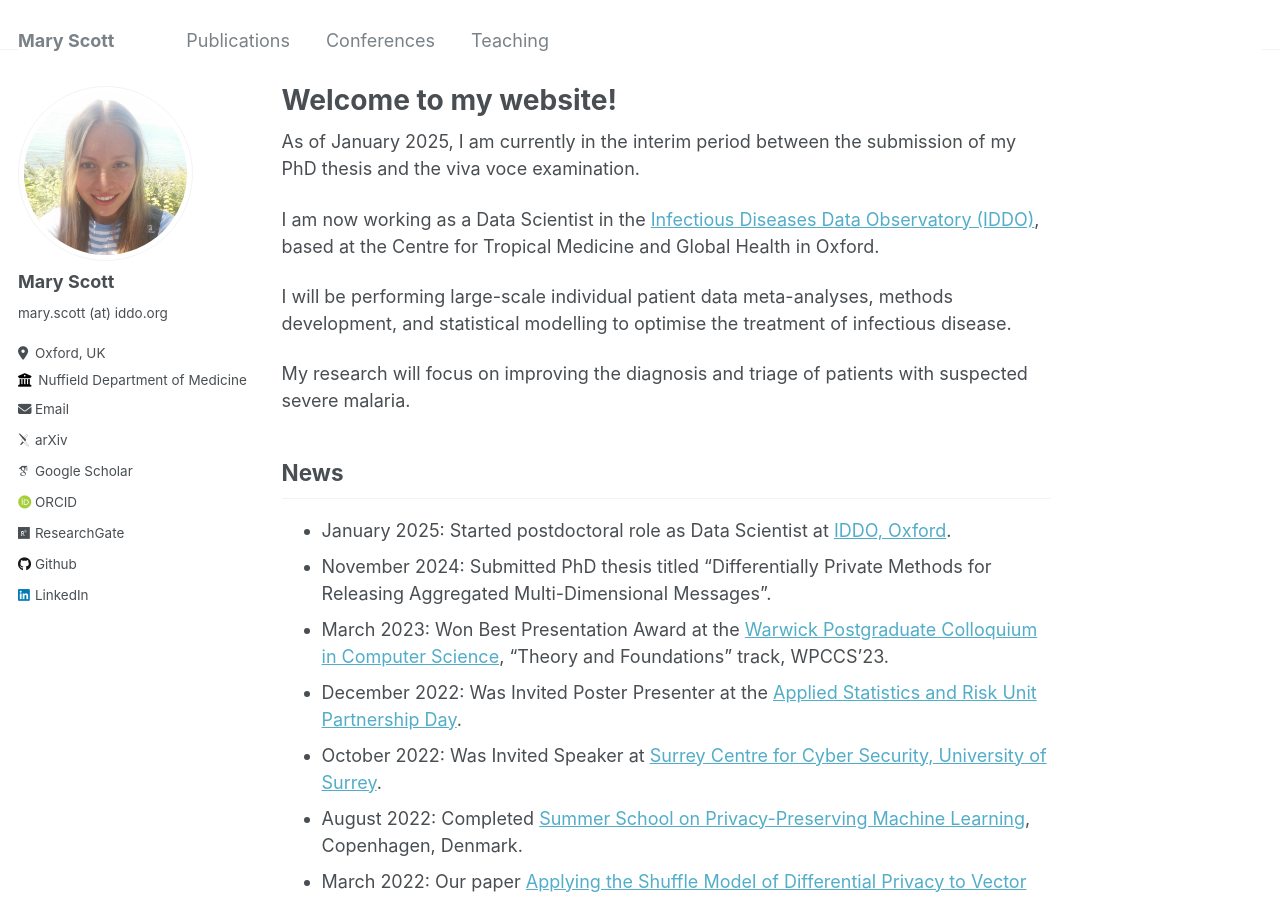
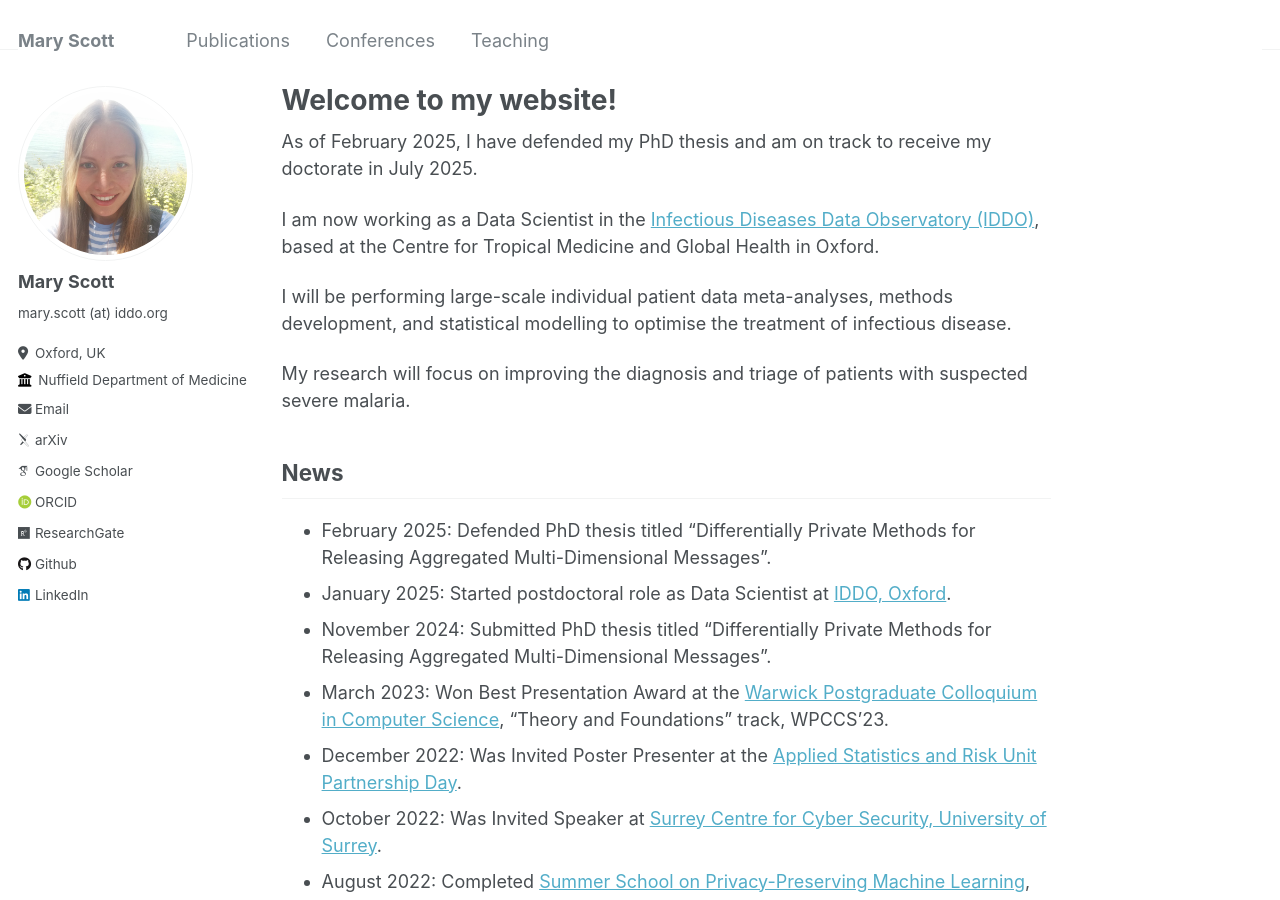
Before and after one commit to mary-python/mary-python.github.io, a Jekyll site: the page built from _pages/about.md, in a window 1280 px wide and 900 px high. Built offline with Jekyll 4.4.1, drawn with Linux system fonts in a browser that asks for light colours; some web fonts are replaced.

Commit message:
Update about.md

```diff
--- a/_pages/about.md
+++ b/_pages/about.md
@@ -7,7 +7,7 @@ redirect_from:
   - /about.html
 ---
 
-As of January 2025, I am currently in the interim period between the submission of my PhD thesis and the viva voce examination.
+As of February 2025, I have defended my PhD thesis and am on track to receive my doctorate in July 2025.
 
 I am now working as a Data Scientist in the [Infectious Diseases Data Observatory (IDDO)](https://www.iddo.org/), based at the Centre for Tropical Medicine and Global Health in Oxford.
 
@@ -17,6 +17,7 @@ My research will focus on improving the diagnosis and triage of patients with su
 
 News
 ------
+* February 2025: Defended PhD thesis titled "Differentially Private Methods for Releasing Aggregated Multi-Dimensional Messages".
 * January 2025: Started postdoctoral role as Data Scientist at [IDDO, Oxford](https://www.iddo.org/).
 * November 2024: Submitted PhD thesis titled "Differentially Private Methods for Releasing Aggregated Multi-Dimensional Messages".
 * March 2023: Won Best Presentation Award at the [Warwick Postgraduate Colloquium in Computer Science](https://warwick.ac.uk/fac/sci/dcs/research/wpccs/wpccs23/), "Theory and Foundations" track, WPCCS'23.
```
